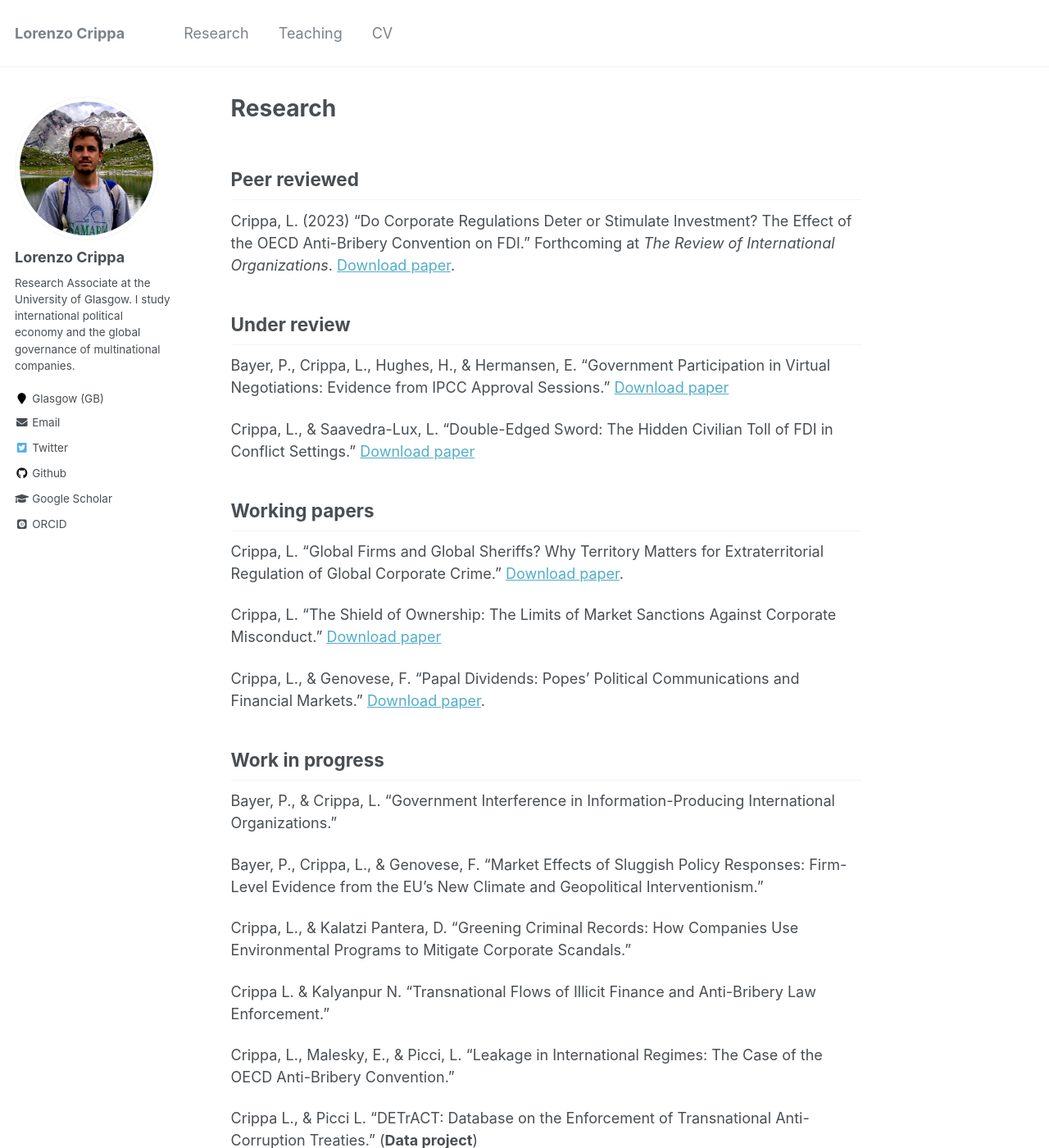
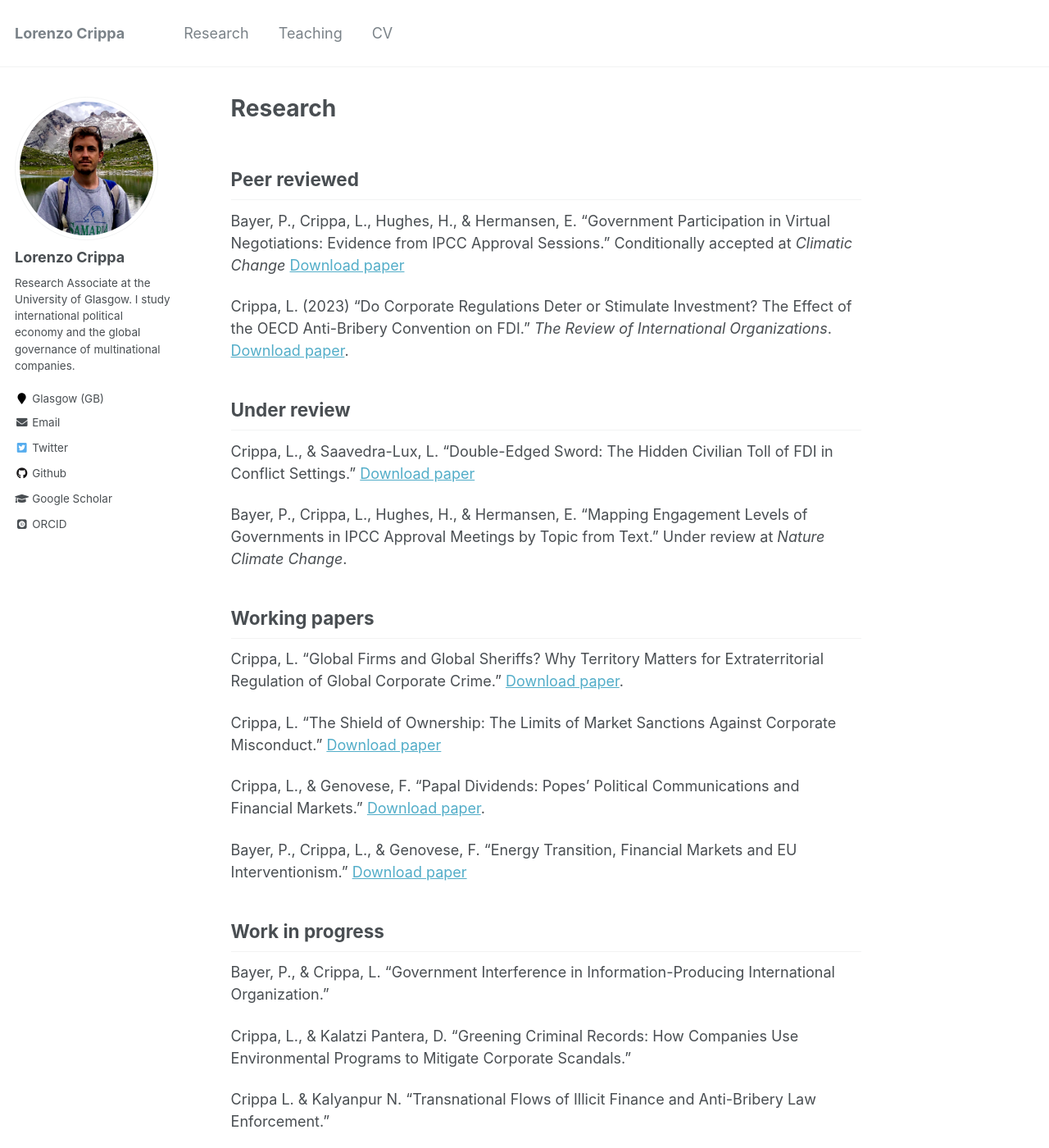
Before and after one commit to lorenzo-crippa/lorenzo-crippa.github.io, a Jekyll site: the page built from _pages/research.md, in a window 1280 px wide and 1400 px high. Shown: the whole window at 82% size. Built offline with Jekyll 4.4.1, drawn with Linux system fonts in a browser that asks for light colours; some web fonts are replaced.

Commit message:
Update research and papers

```diff
--- a/_pages/research.md
+++ b/_pages/research.md
@@ -7,12 +7,15 @@ redirect_from:
 ---
 
 ## Peer reviewed
-Crippa, L. (2023) "Do Corporate Regulations Deter or Stimulate Investment? The Effect of the OECD Anti-Bribery Convention on FDI." Forthcoming at _The Review of International Organizations_. [Download paper](https://lorenzo-crippa.github.io/files/regulation_investment.pdf).
+
+Bayer, P., Crippa, L., Hughes, H., & Hermansen, E. "Government Participation in Virtual Negotiations: Evidence from IPCC Approval Sessions." Conditionally accepted at _Climatic Change_ [Download paper](https://lorenzo-crippa.github.io/files/BCHH_CC_SI.pdf)
+
+Crippa, L. (2023) "Do Corporate Regulations Deter or Stimulate Investment? The Effect of the OECD Anti-Bribery Convention on FDI." _The Review of International Organizations_. [Download paper](https://lorenzo-crippa.github.io/files/regulation_investment.pdf).
 
 ## Under review
-Bayer, P., Crippa, L., Hughes, H., & Hermansen, E. "Government Participation in Virtual Negotiations: Evidence from IPCC Approval Sessions." [Download paper](https://lorenzo-crippa.github.io/files/BCHH_CC_SI.pdf)
+Crippa, L., & Saavedra-Lux, L. "Double-Edged Sword: The Hidden Civilian Toll of FDI in Conflict Settings." [Download paper](https://lorenzo-crippa.github.io/files/LC_LSL_FDI_conflict.pdf)
 
-Crippa, L., & Saavedra-Lux, L. "Double-Edged Sword: The Hidden Civilian Toll of FDI in Conflict Settings." [Download paper](https://lorenzo-crippa.github.io/files/LC_LSL_FDI_conflict.pdf)
+Bayer, P., Crippa, L., Hughes, H., & Hermansen, E. "Mapping Engagement Levels of Governments in IPCC Approval Meetings by Topic from Text." Under review at _Nature Climate Change_.
 
 ## Working papers
 
@@ -22,12 +25,11 @@ Crippa, L. "The Shield of Ownership: The Limits of Market Sanctions Against Corp
 
 Crippa, L., & Genovese, F. "Papal Dividends: Popes' Political Communications and Financial Markets." [Download paper](https://lorenzo-crippa.github.io/files/papal_dividends.pdf).
 
+Bayer, P., Crippa, L., & Genovese, F. "Energy Transition, Financial Markets and EU Interventionism." [Download paper](https://lorenzo-crippa.github.io/files/bcg.pdf)
 
 ## Work in progress
 
-Bayer, P., & Crippa, L. "Government Interference in Information-Producing International Organizations."
-
-Bayer, P., Crippa, L., & Genovese, F. "Market Effects of Sluggish Policy Responses: Firm-Level Evidence from the EU's New Climate and Geopolitical Interventionism."
+Bayer, P., & Crippa, L. "Government Interference in Information-Producing International Organization."
 
 Crippa, L., & Kalatzi Pantera, D. "Greening Criminal Records: How Companies Use Environmental Programs to Mitigate Corporate Scandals."
 
```
Also changed, not shown: 2 other files.
